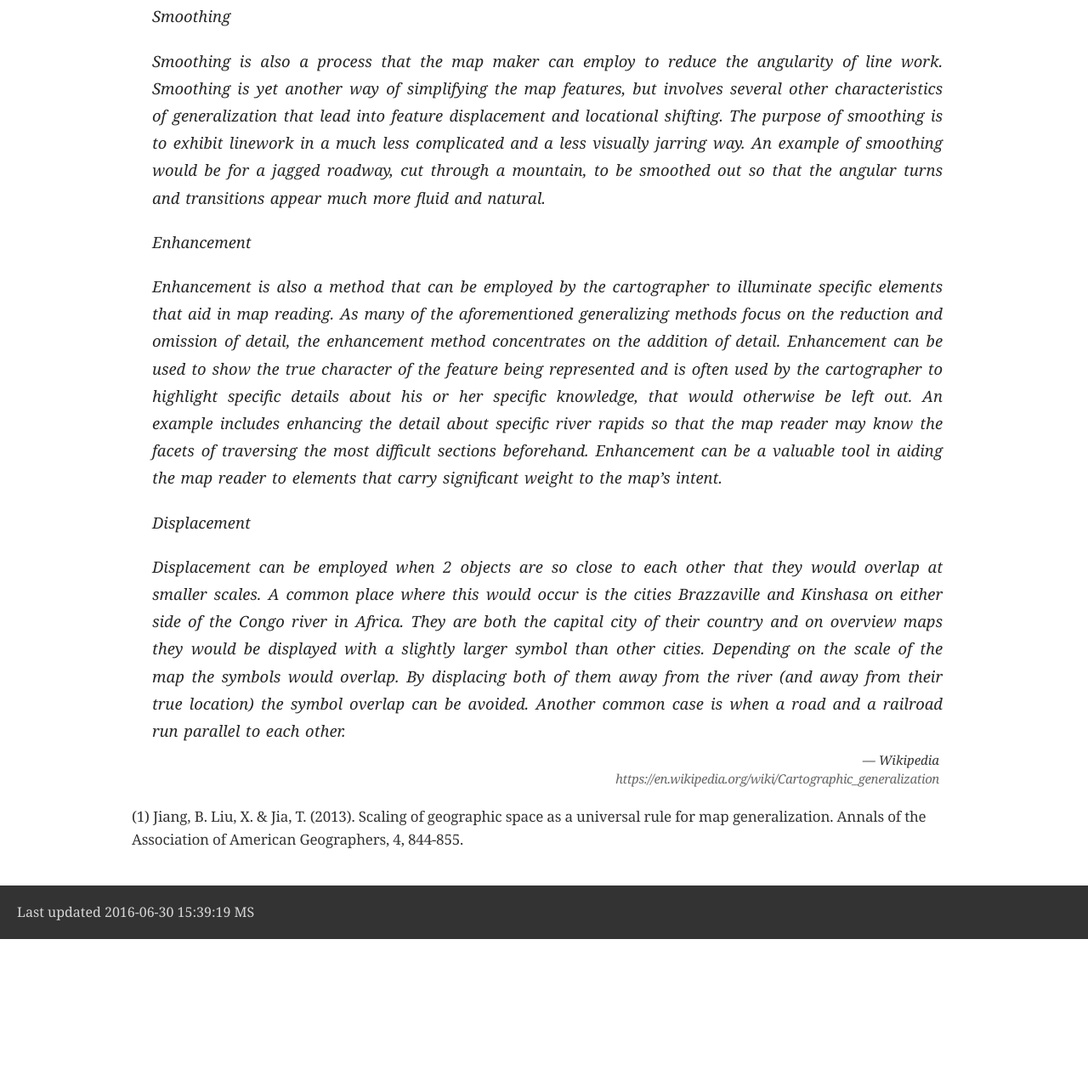
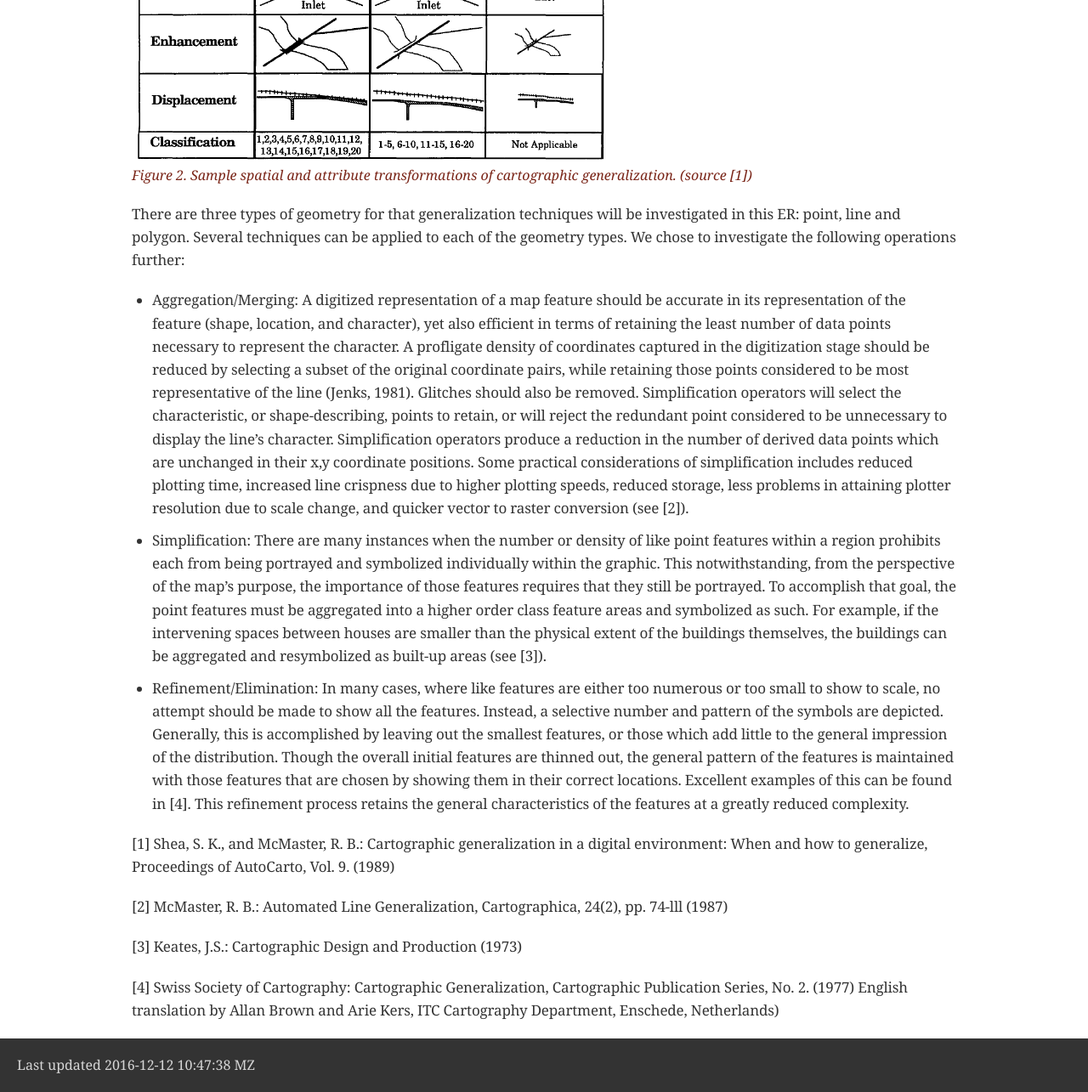
Before and after one commit to 52North/wps-profileregistry, a plain HTML site: page concept/generalization.html in a window 1280 px wide. Shown: the part 1503-2788 px from the top of the page at 85% size. Before the commit the page ends 2608 px from the top, so only its background shows below. Drawn offline with nearby package versions, Linux system fonts and the light colour scheme; a web font is replaced by a local one.

Commit message:
Use chapters from ERs

```diff
--- a/concept/generalization.html
+++ b/concept/generalization.html
@@ -5,7 +5,7 @@
 <!--[if IE]><meta http-equiv="X-UA-Compatible" content="IE=edge"><![endif]-->
 <meta name="viewport" content="width=device-width, initial-scale=1.0">
 <meta name="generator" content="Asciidoctor 1.5.5.dev">
-<title>Cartographic generalization</title>
+<title>Generalization Techniques</title>
 <link rel="stylesheet" href="https://fonts.googleapis.com/css?family=Open+Sans:300,300italic,400,400italic,600,600italic%7CNoto+Serif:400,400italic,700,700italic%7CDroid+Sans+Mono:400,700">
 <style>
 /* Asciidoctor default stylesheet | MIT License | http://asciidoctor.org */
@@ -422,77 +422,83 @@ body.book #toc,body.book #preamble,body.book h1.sect0,body.book .sect1>h2{page-b
 <div id="header">
 </div>
 <div id="content">
-<div class="sect1">
-<h2 id="truecartographic-generalization"><a class="anchor" href="#cartographic-generalization"></a>Cartographic generalization</h2>
-<div class="sectionbody">
+<div class="sect2">
+<h3 id="truegeneralization-techniques"><a class="anchor" href="#truegeneralization-techniques"></a>Generalization Techniques</h3>
 <div class="paragraph">
-<p>The following text is just a placeholder and will be rewritten.</p>
+<p>Generalization in GIS is used to reduce the detail in data. With this reduction in detail, also the amount of data can be reduced, thus improving the usage in low bandwidth environments. [1] lists the following twelve categories of operators for cartographic generalization:</p>
 </div>
-<div class="quoteblock">
-<blockquote>
-<div class="paragraph">
-<p>Cartographic generalization, or map generalization, is the method whereby information is selected and represented on a map in a way that adapts to the scale of the display medium of the map, not necessarily preserving all intricate geographical or other cartographic details. The cartographer is given license to adjust the content within their maps to create a suitable and useful map that conveys geospatial information, while striking the right balance between the map&#8217;s purpose and actuality of the subject being mapped. Scaling hierarchy or far smaller than larger ones is found to be a universal rule for cartographic generalization (1).</p>
+<div id="generalization-operators" class="imageblock">
+<div class="content">
+<img src="includes/images/generalization-operators.png" alt="generalization operators.png">
+</div>
+<div class="title">Figure 1. Twelve categories of generalization operators. (source [1])</div>
 </div>
 <div class="paragraph">
-<p>Well generalized maps are those that emphasize the most important map elements while still representing the world in the most faithful and recognizable way. The level of detail and importance in what is remaining on the map must outweigh the insignificance of items that were generalized, as to preserve the distinguishing characteristics of what makes the map useful and important.</p>
+<p>Examples for the twelve operators are shown in the following image:</p>
+</div>
+<div id="generalization_examples" class="imageblock">
+<div class="content">
+<img src="includes/images/generalization-examples.png" alt="generalization examples.png">
+</div>
+<div class="title">Figure 2. Sample spatial and attribute transformations of cartographic generalization. (source [1])</div>
 </div>
 <div class="paragraph">
-<p>Methods</p>
+<p>There are three types of geometry for that generalization techniques will be investigated in this ER: point, line and polygon. Several techniques can be applied to each of the geometry types. We chose to investigate the following operations further:</p>
+</div>
+<div class="ulist">
+<ul>
+<li>
+<p>Aggregation/Merging: A digitized representation of a map feature should be accurate in its
+representation of the feature (shape, location, and character), yet also efficient in
+terms of retaining the least number of data points necessary to represent the
+character. A profligate density of coordinates captured in the digitization stage
+should be reduced by selecting a subset of the original coordinate pairs, while
+retaining those points considered to be most representative of the line (Jenks, 1981).
+Glitches should also be removed. Simplification operators will select the
+characteristic, or shape-describing, points to retain, or will reject the redundant point
+considered to be unnecessary to display the line&#8217;s character. Simplification operators
+produce a reduction in the number of derived data points which are unchanged in
+their x,y coordinate positions. Some practical considerations of simplification
+includes reduced plotting time, increased line crispness due to higher plotting
+speeds, reduced storage, less problems in attaining plotter resolution due to scale
+change, and quicker vector to raster conversion (see [2]).</p>
+</li>
+<li>
+<p>Simplification: There are many instances when the number or density of like point
+features within a region prohibits each from being portrayed and symbolized
+individually within the graphic. This notwithstanding, from the perspective of the
+map&#8217;s purpose, the importance of those features requires that they still be portrayed.
+To accomplish that goal, the point features must be aggregated into a higher order
+class feature areas and symbolized as such. For example, if the intervening spaces
+between houses are smaller than the physical extent of the buildings themselves, the
+buildings can be aggregated and resymbolized as built-up areas (see [3]).</p>
+</li>
+<li>
+<p>Refinement/Elimination: In many cases, where like features are either too numerous or too small to show to scale, no attempt should be made to show all the features. Instead, a selective number and pattern of the symbols are depicted. Generally, this is accomplished by leaving out the smallest features, or those which add little to the general impression of the distribution. Though the overall initial features are thinned out, the general pattern of the features is maintained with those features that are chosen by showing them in their correct locations. Excellent examples of this can be found in [4]. This refinement process retains the general characteristics of the features at a greatly reduced complexity.</p>
+</li>
+</ul>
 </div>
 <div class="paragraph">
-<p>Some cartographic generalization methods include the following:</p>
+<p>[1] Shea, S. K., and McMaster, R. B.: Cartographic generalization in a digital environment: When and how to generalize, Proceedings of AutoCarto, Vol. 9. (1989)</p>
 </div>
 <div class="paragraph">
-<p>Selection</p>
+<p>[2] McMaster, R. B.: Automated Line Generalization,
+Cartographica, 24(2), pp. 74-lll  (1987)</p>
 </div>
 <div class="paragraph">
-<p>Map generalization is designed to reduce the complexities of the real world by strategically reducing ancillary and unnecessary details. One way that geospatial data can be reduced is through the selection process. The cartographer can select and retain certain elements that he/she deems the most necessary or appropriate. In this method, the most important elements stand out while lesser elements are left out entirely. For example, a directional map between two points may have lesser and un-traveled roadways omitted as not to confuse the map-reader. The selection of the most direct and uncomplicated route between the two points is the most important data, and the cartographer may choose to emphasize this.</p>
+<p>[3] Keates, J.S.: Cartographic Design and Production (1973)</p>
 </div>
 <div class="paragraph">
-<p>Simplification</p>
-</div>
-<div class="paragraph">
-<p>Generalization is not a process that only removes and selects data, but also a process that simplifies it as well. Simplification is a technique where shapes of retained features are altered to enhance visibility and reduce complexity. Smaller scale maps have more simplified features than larger scale maps because they simply exhibit more area. An example of simplification is to scale and remove points along an area. Doing this to a mountain would reduce the detail in and around the mountain but would ideally not detract from the map reader interpreting the feature as such a mountain.</p>
-</div>
-<div class="paragraph">
-<p>Combination</p>
-</div>
-<div class="paragraph">
-<p>Simplification also takes on other roles when considering the role of combination. Overall data reduction techniques can also mean that in addition to generalizing elements of particular features, features can also be combined when their separation is irrelevant to the map focus. A mountain chain may be isolated into several smaller ridges and peaks with intermittent forest in the natural environment, but shown as a continuous chain on the map, as determined by scale. The map reader has to, again remember, that because of scale limitations combined elements are not concise depictions of natural or manmade features.</p>
-</div>
-<div class="paragraph">
-<p>Smoothing</p>
-</div>
-<div class="paragraph">
-<p>Smoothing is also a process that the map maker can employ to reduce the angularity of line work. Smoothing is yet another way of simplifying the map features, but involves several other characteristics of generalization that lead into feature displacement and locational shifting. The purpose of smoothing is to exhibit linework in a much less complicated and a less visually jarring way. An example of smoothing would be for a jagged roadway, cut through a mountain, to be smoothed out so that the angular turns and transitions appear much more fluid and natural.</p>
-</div>
-<div class="paragraph">
-<p>Enhancement</p>
-</div>
-<div class="paragraph">
-<p>Enhancement is also a method that can be employed by the cartographer to illuminate specific elements that aid in map reading. As many of the aforementioned generalizing methods focus on the reduction and omission of detail, the enhancement method concentrates on the addition of detail. Enhancement can be used to show the true character of the feature being represented and is often used by the cartographer to highlight specific details about his or her specific knowledge, that would otherwise be left out. An example includes enhancing the detail about specific river rapids so that the map reader may know the facets of traversing the most difficult sections beforehand. Enhancement can be a valuable tool in aiding the map reader to elements that carry significant weight to the map’s intent.</p>
-</div>
-<div class="paragraph">
-<p>Displacement</p>
-</div>
-<div class="paragraph">
-<p>Displacement can be employed when 2 objects are so close to each other that they would overlap at smaller scales. A common place where this would occur is the cities Brazzaville and Kinshasa on either side of the Congo river in Africa. They are both the capital city of their country and on overview maps they would be displayed with a slightly larger symbol than other cities. Depending on the scale of the map the symbols would overlap. By displacing both of them away from the river (and away from their true location) the symbol overlap can be avoided. Another common case is when a road and a railroad run parallel to each other.</p>
-</div>
-</blockquote>
-<div class="attribution">
-&#8212; Wikipedia<br>
-<cite>https://en.wikipedia.org/wiki/Cartographic_generalization</cite>
-</div>
-</div>
-<div class="paragraph">
-<p>(1) Jiang, B. Liu, X. &amp; Jia, T. (2013). Scaling of geographic space as a universal rule for map generalization. Annals of the Association of American Geographers, 4, 844-855.</p>
-</div>
+<p>[4] Swiss Society of Cartography: Cartographic Generalization,
+Cartographic Publication Series, No. 2. (1977) English translation by Allan
+Brown and Arie Kers, ITC Cartography Department, Enschede,
+Netherlands)</p>
 </div>
 </div>
 </div>
 <div id="footer">
 <div id="footer-text">
-Last updated 2016-06-30 15:39:19 MS
+Last updated 2016-12-12 10:47:38 MZ
 </div>
 </div>
 <link rel="stylesheet" href="https://cdnjs.cloudflare.com/ajax/libs/highlight.js/8.9.1/styles/github.min.css">
```
Also changed, not shown: concept/conflation.html (+72 -10 lines), concept/includes/images/generalization-examples.png (added), concept/includes/images/generalization-operators.png (added), 2 other files.
